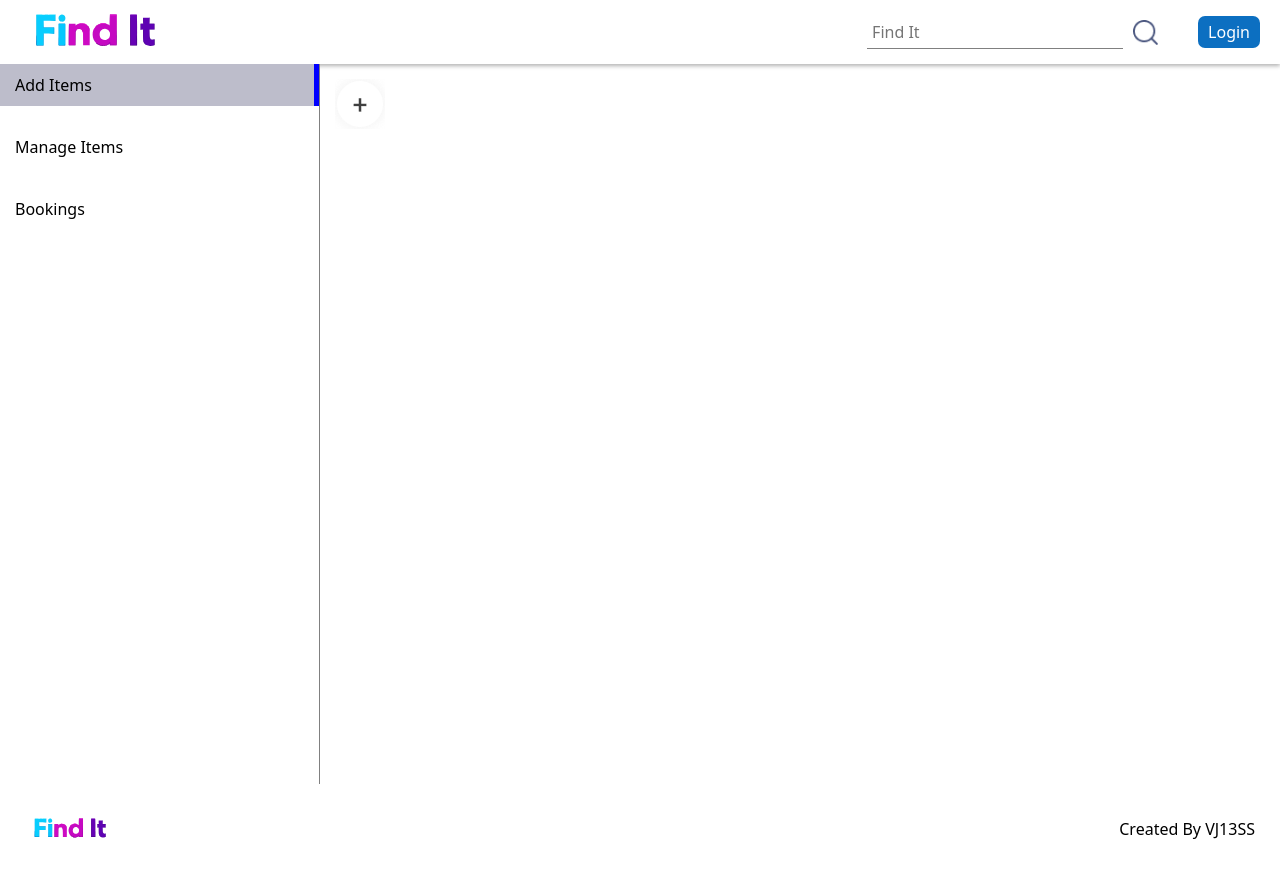
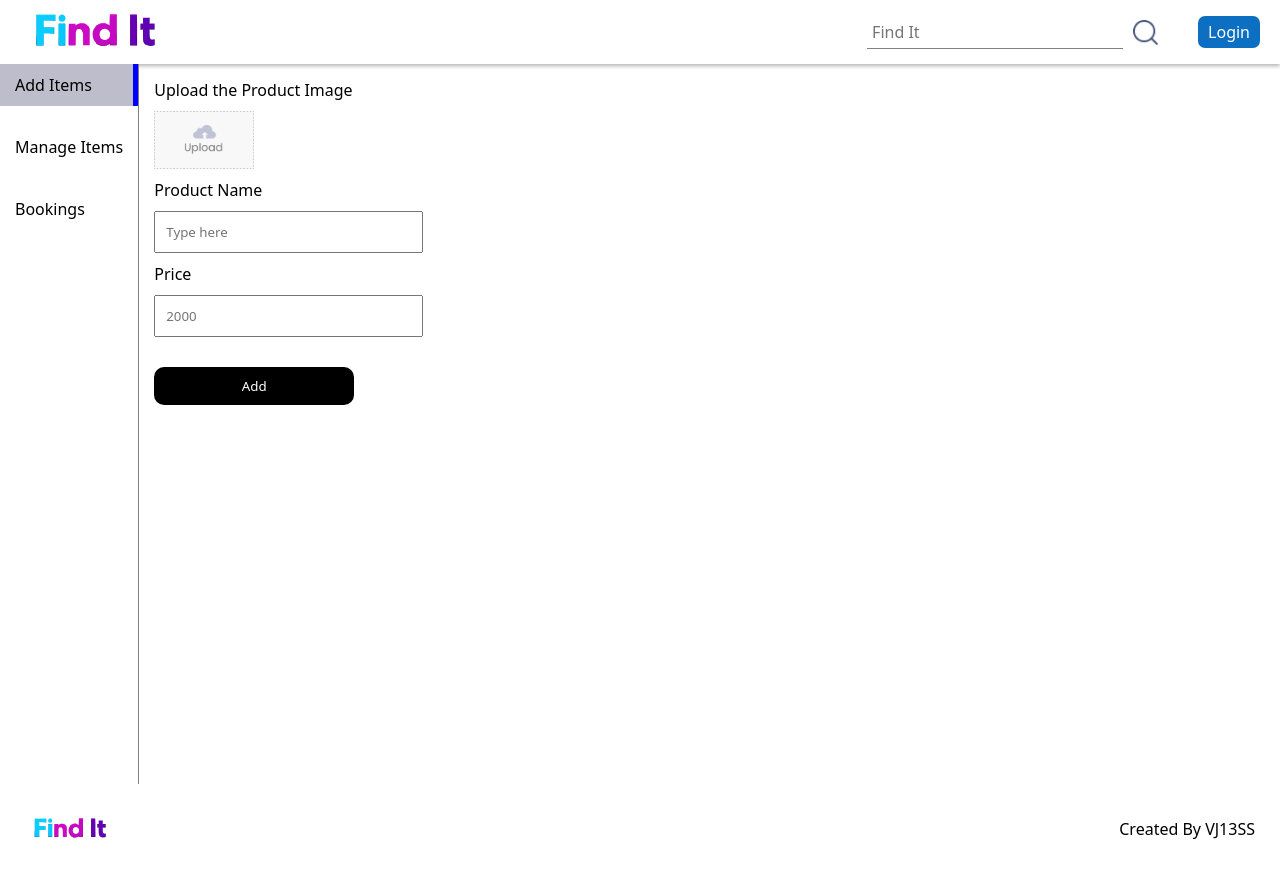
Before and after one commit to VJ13SS/FindIt, a React (Vite) app in the folder client/: page /dashboard/add-items in a window 1280 px wide. Built offline with nearby package versions, Linux system fonts and the light colour scheme.

Commit message:
updated the dashboard pages

```diff
--- a/client/src/App.jsx
+++ b/client/src/App.jsx
@@ -13,6 +13,8 @@ import Bookings from "./pages/bookings/bookings";
 
 export default function App() {
   const { displayLoginPopUp, setDisplayLoginPopUp } = useContext(AppContext);
+  const [products,setProducts] = useState([])
+  console.log(products)
   return (
     <>
       {displayLoginPopUp ? (
@@ -24,8 +26,8 @@ export default function App() {
             <Route path="/" element={<Home />} />
             <Route path="/visit-shop/:id" element={<ViewShop />} />
             <Route path="/dashboard" element={<Dashboard />}>
-              <Route path="add-items" element={<AddItems />} />
-              <Route path="manage-items" element={<ManageItems />} />
+              <Route path="add-items" element={<AddItems setProducts={setProducts}/>} />
+              <Route path="manage-items" element={<ManageItems products ={products} setProducts={setProducts}/>} />
               <Route path="bookings" element={<Bookings />} />
             </Route>
           </Routes>
--- a/client/src/index.css
+++ b/client/src/index.css
@@ -15,6 +15,7 @@
   justify-content: center;
   align-items: center;
   flex-direction: column;
+  width: 100vw;
 }
 
 a{
--- a/client/src/pages/addItems/addItems.css
+++ b/client/src/pages/addItems/addItems.css
@@ -0,0 +1,51 @@
+.add-items{
+    width: 70vw;
+    font-weight: 500;
+}
+
+.add-items form{
+    display: flex;
+    flex-direction: column;
+    gap: 10px;
+    width: 60%;
+}
+
+form label{
+    display: flex;
+    flex-direction: column;
+    gap: 10px;
+}
+
+label img{
+    width: 100px;
+}
+
+form input,form button{
+    padding: 10px;
+}
+
+form input{
+    width: 50%;
+    outline: none;
+}
+form button{
+    margin-top: 20px;
+    width: 200px;
+    border-radius: 10px;
+    border: none;
+    background-color: black;
+    color: white;
+}
+
+@media(max-width:500px){
+    .add-items form{
+        width: 70%;
+    }
+    form input{
+        width: 80%;
+    }
+
+    .add-items form{
+        gap: 15px;
+    }
+}
--- a/client/src/pages/addItems/addItems.jsx
+++ b/client/src/pages/addItems/addItems.jsx
@@ -1,17 +1,70 @@
-import { useState } from 'react'
-import './addItems.css'
+import { useState } from "react";
+import "./addItems.css";
 
-export default function AddItems(){
-    const [image,setImage]  = useState(false)
+export default function AddItems({ setProducts }) {
+  const [image, setImage] = useState(false);
+  const [data, setData] = useState({
+    product: "",
+    price: "",
+  });
 
-    return(
-        <div className="add-items">
-            <form action="">
-                <label htmlFor="product-image">
-                    <img src = {image ? URL.createObjectURL:'/Images/add_icon_white.png'} alt="" />
-                </label>
-                <input type="file" id='product-image' required hidden />
-            </form>
-        </div>
-    )
+  const onChangeHandler = (e) => {
+    setData((prev) => ({ ...prev, [e.target.name]: e.target.value }));
+  };
+  const formData = new FormData();
+
+  formData.append("product", data["product"]);
+  formData.append("price", data["price"]);
+  formData.append("product_image", image);
+
+  const onSubmitHandler = (e) => {
+    e.preventDefault();
+    setProducts((prev) => [...prev, formData]);
+    setData({
+      product: "",
+      price: "",
+    });
+    setImage(false);
+  };
+  console.log(data, image);
+
+  return (
+    <div className="add-items">
+      <form action="" onSubmit={onSubmitHandler}>
+        <label htmlFor="product-image">
+          <span>Upload the Product Image</span>
+          <img
+            src={image ? URL.createObjectURL(image) : "/Images/upload_area.png"}
+            alt=""
+          />
+        </label>
+        <input
+          type="file"
+          id="product-image"
+          required
+          hidden
+          onChange={(e) => setImage(e.target.files[0])}
+        />
+        <span>Product Name</span>
+        <input
+          type="text"
+          placeholder="Type here "
+          name="product"
+          onChange={onChangeHandler}
+          value={data.product}
+          required
+        />
+        <span>Price</span>
+        <input
+          type="number"
+          placeholder="2000 "
+          name="price"
+          onChange={onChangeHandler}
+          value={data.price}
+          required
+        />
+        <button>Add</button>
+      </form>
+    </div>
+  );
 }
--- a/client/src/pages/bookings/bookings.css
+++ b/client/src/pages/bookings/bookings.css
@@ -0,0 +1,54 @@
+.bookings{
+    display: flex;
+    flex-direction: column;
+    gap: 25px;
+    width: 70vw;
+}
+
+.bookings .header{
+    padding: 10px;
+    border: 1px solid gray;
+}
+
+
+.booking-order{
+    padding: 15px;
+    border: 1px solid gray;
+    display: flex;
+    flex-direction: column;
+    gap: 10px;
+}
+
+.booked-products{
+    display: flex;
+    gap: 5px;
+    overflow-x: scroll;
+
+}
+
+.options{
+    display: flex;
+    gap: 10px;
+}
+
+.options .option{
+    border: 2px solid gray;
+    padding: 5px;
+    border-radius: 5px;
+}
+
+.options .accepted{
+    background-color: rgb(122, 255, 122);
+    border: 4px solid rgb(7, 203, 7);
+}
+
+.options .rejected{
+    background-color: rgb(242, 162, 162);
+    border: 4px solid red;
+}
+
+@media(max-width:475px){
+    .bookings{
+        width: 50vw;
+    }
+}
--- a/client/src/pages/bookings/bookings.jsx
+++ b/client/src/pages/bookings/bookings.jsx
@@ -1,9 +1,42 @@
-import './bookings.css'
+import "./bookings.css";
+import bookings from "./bookingsData";
+import { useState } from "react";
 
-export default function Bookings(){
-    return(
-        <div className="bookings">
-            bookings
-        </div>
-    )
+export default function Bookings() {
+
+  const [bookingsData, setBookingsData] = useState(bookings);
+  const changeStatus = (id, option) => {
+    const modified = bookingsData.map((booking) =>
+      booking.id === id ? {...booking, status: option } : booking
+    );
+    setBookingsData(modified);
+  };
+
+
+  return (
+    <div className="bookings">
+      <span>Bookings</span>
+
+      <div className="bookings-list">
+        {bookingsData.map((booking, indx) => {
+          return (
+            <div className="booking-order bookings-list-format">
+              <span>{booking.name}</span>
+              <span>{booking.email}</span>
+              <span>{booking.phone}</span>
+              <div className="booked-products">
+                {booking.produts.map((product, indx) => (
+                  <span className="booked-product">{product}</span>
+                ))}
+              </div>
+              <div className="options">
+                <span className={`option ${booking.status === 'accepted' ? 'accepted':''}`} onClick={()=> changeStatus(booking.id,'accepted')}>Accept</span>
+                <span className={`option ${booking.status === 'rejected' ? 'rejected':''}`} onClick={()=> changeStatus(booking.id,'rejected')}>Reject</span>
+              </div>
+            </div>
+          );
+        })}
+      </div>
+    </div>
+  );
 }
--- /dev/null
+++ b/client/src/pages/bookings/bookingsData.js
@@ -0,0 +1,44 @@
+const bookings = [
+    {
+        id:'1',
+        name:'Test Name',
+        email:'demo@gmail.com',
+        phone:'123456789',
+        produts:['product1','product2','product3','product4','product5',],
+        status:''
+    },
+    {
+        id:'2',
+        name:'Test Name',
+        email:'demo@gmail.com',
+        phone:'123456789',
+        produts:['product1','product2','product3','product4','product5'],
+        status:''
+    },
+    {
+        id:'3',
+        name:'Test Name',
+        email:'demo@gmail.com',
+        phone:'123456789',
+        produts:['product1','product2','product3','product4','product5'],
+        status:''
+    },
+    {
+        id:'4',
+        name:'Test Name',
+        email:'demo@gmail.com',
+        phone:'123456789',
+        produts:['product1','product2','product3','product4','product5'],
+        status:''
+    },
+    {
+        id:'5',
+        name:'Test Name',
+        email:'demo@gmail.com',
+        phone:'123456789',
+        produts:['product1','product2','product3','product4','product5'],
+        status:''
+    },
+]
+
+export default bookings
--- a/client/src/pages/dashboard/dashboard.css
+++ b/client/src/pages/dashboard/dashboard.css
@@ -1,17 +1,17 @@
 .dashboard{
     display: flex;
-    width: 100%;
+    width: 100vw;
     min-height: 90vh;
+    font-weight: 500;
 }
 
 .dashboard-left{
-    min-width:25vw;
     border-right: 1px solid gray;
     cursor: pointer;
 }
 
 .dashboard-left .dashboard-icon{
-    width: 100%;
+
     padding: 10px 15px;
 
     margin-bottom: 20px;
--- a/client/src/pages/dashboard/dashboard.jsx
+++ b/client/src/pages/dashboard/dashboard.jsx
@@ -1,6 +1,6 @@
 import { Outlet, useNavigate } from "react-router-dom";
 import "./dashboard.css";
-import { useState } from "react";
+import { useEffect, useState } from "react";
 
 export default function Dashboard() {
 
@@ -21,6 +21,14 @@ export default function Dashboard() {
         setCurrentOption('bookings')
         navigate('/dashboard/bookings')
     }
+
+
+
+    useEffect(() => {
+      navigate('/dashboard/add-items')
+    },[])
+
+
   return (
     <div className="dashboard">
       <div className="dashboard-left">
--- /dev/null
+++ b/client/src/pages/manageItems/manageArray.js
@@ -0,0 +1,40 @@
+const products_list = [
+    {
+        product_name:'test',
+        price:'1234',
+        product_image:'/Images/FindItLogo.png',
+        status:'available'
+    },
+    {
+        product_name:'test',
+        price:'1234',
+        product_image:'/Images/FindItLogo.png',
+        status:'available'
+    },
+    {
+        product_name:'test',
+        price:'1234',
+        product_image:'/Images/FindItLogo.png',
+        status:'available'
+    },
+    {
+        product_name:'test',
+        price:'1234',
+        product_image:'/Images/FindItLogo.png',
+        status:'not-available'
+    },
+    {
+        product_name:'test',
+        price:'1234',
+        product_image:'/Images/FindItLogo.png',
+        status:'available'
+    },
+    {
+        product_name:'test',
+        price:'1234',
+        product_image:'/Images/FindItLogo.png',
+        status:'available'
+    }
+]
+
+export default products_list
--- a/client/src/pages/manageItems/manageItems.css
+++ b/client/src/pages/manageItems/manageItems.css
@@ -0,0 +1,38 @@
+.manage-ietms {
+  display: flex;
+  flex-direction: column;
+  gap: 20px;
+  width: 70vw;
+}
+
+.products-list-format {
+  display: grid;
+  grid-template-columns: 1fr 2fr 1fr 1fr;
+  align-items: center;
+
+  gap: 10px;
+}
+
+.products-list .header {
+  padding: 10px;
+  border: 1px solid gray;
+}
+
+.product img {
+  width: 70px;
+}
+
+.product {
+  border: 1px solid gray;
+  padding-inline: 5px;
+}
+
+.available {
+  background-color: rgb(6, 251, 6);
+  padding: 5px;
+}
+
+.not-available {
+  padding: 5px;
+  background-color: red;
+}
--- a/client/src/pages/manageItems/manageItems.jsx
+++ b/client/src/pages/manageItems/manageItems.jsx
@@ -1,9 +1,29 @@
+import products_list from './manageArray'
 import './manageItems.css'
 
 export default function ManageItems(){
     return(
         <div className="manage-ietms">
-            Manage
+            <span>All Products</span>
+
+            <div className="products-list">
+                <div className="header products-list-format">
+                    <span>Image</span>
+                    <span>Name</span>
+                    <span>Price</span>
+                    <span>Status</span>
+                </div>
+
+                    {products_list.map((product,indx) => (
+                        <div className='product products-list-format'>
+                            <img src={product.product_image} alt="" />
+                            <span>{product.product_name}</span>
+                            <span>{product.price}</span>
+                            <span className={`${product.status === 'available' ?'available':'not-available'}`}>{product.status}</span>
+                        </div>
+                    ))}
+
+            </div>
         </div>
     )
 }
```
Also changed, not shown: client/public/Images/upload_area.png (added).
